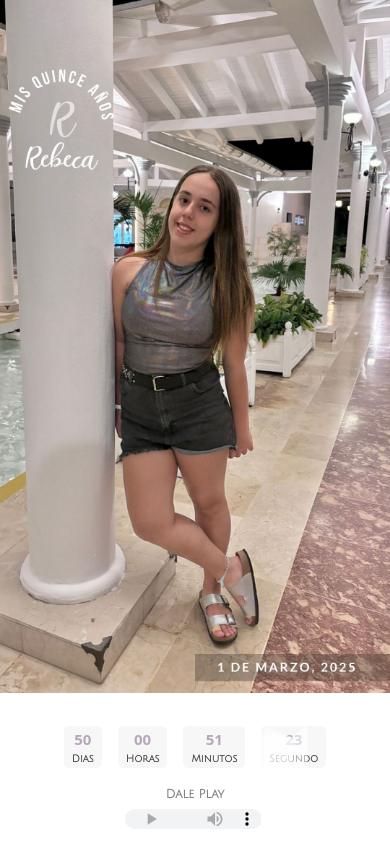
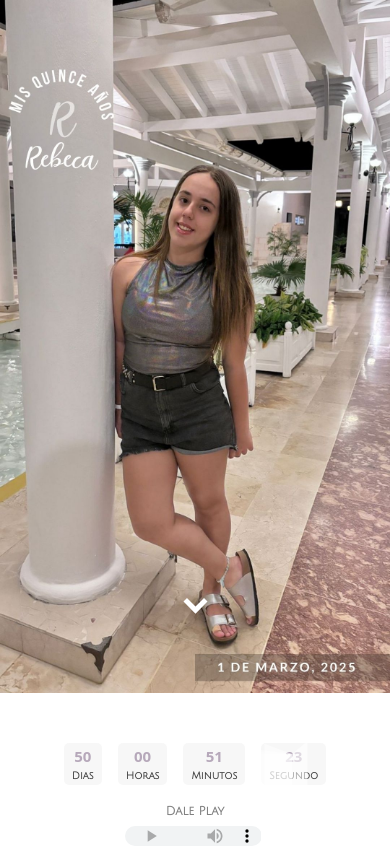
Before and after one commit to Invdigitales/15.rebeca.2025, a plain HTML site: page index.html in a window 390 px wide. Shown: the top 849 px of the page. Drawn offline with nearby package versions, Linux system fonts and the light colour scheme; some packages are replaced by stand-ins of ours; a script that the page names is missing; a web font is replaced by a local one.

Commit message:
conflecha

```diff
--- a/index.html
+++ b/index.html
@@ -32,7 +32,7 @@
 
 
 
-
+  <div class="arrow"></div>
 
   <div class="main">
 
--- a/style.css
+++ b/style.css
@@ -21,13 +21,48 @@
 
   @media (max-width: 730px) {
 
+  .arrow {
+    margin-top: -30%;
+    display: block;
+    width: 17px;
+    height: 17px;
+    border-bottom: 5px solid #ffffff;
+    border-right: 5px solid rgb(255, 255, 255);
+    transform: rotate(45deg);
+  margin-left: 48%;
+    animation: animate28797 2s infinite;
+  }
+
+  .arrow span:nth-child(2) {
+    animation-delay: -0.2s;
+  }
+
+  .arrow span:nth-child(3) {
+    animation-delay: -0.4s;
+  }
+
+  @keyframes animate28797 {
+    0% {
+      opacity: 0;
+      transform: rotate(45deg) translate(-20px, -20px);
+    }
+
+    50% {
+      opacity: 1;
+    }
+
+    100% {
+      opacity: 0;
+      transform: rotate(45deg) translate(20px, 20px);
+    }
+  }
     .cuenta-regresiva {
       display: flex;
       text-align: center;
       justify-content: center;
       gap: 1em;
       padding: 0.8em;
-      margin-top: 5%;
+      margin-top: 35%;
 
   }
   .cr-time > span {
```
